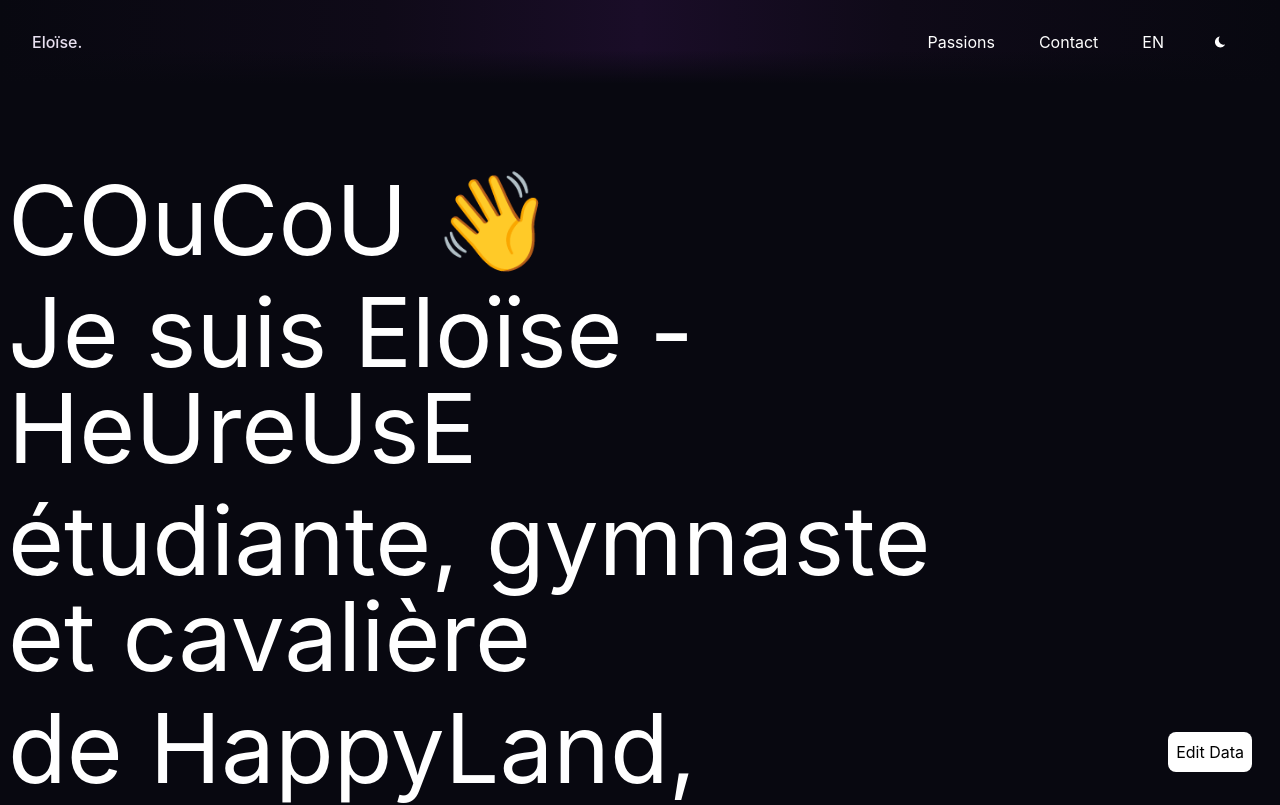
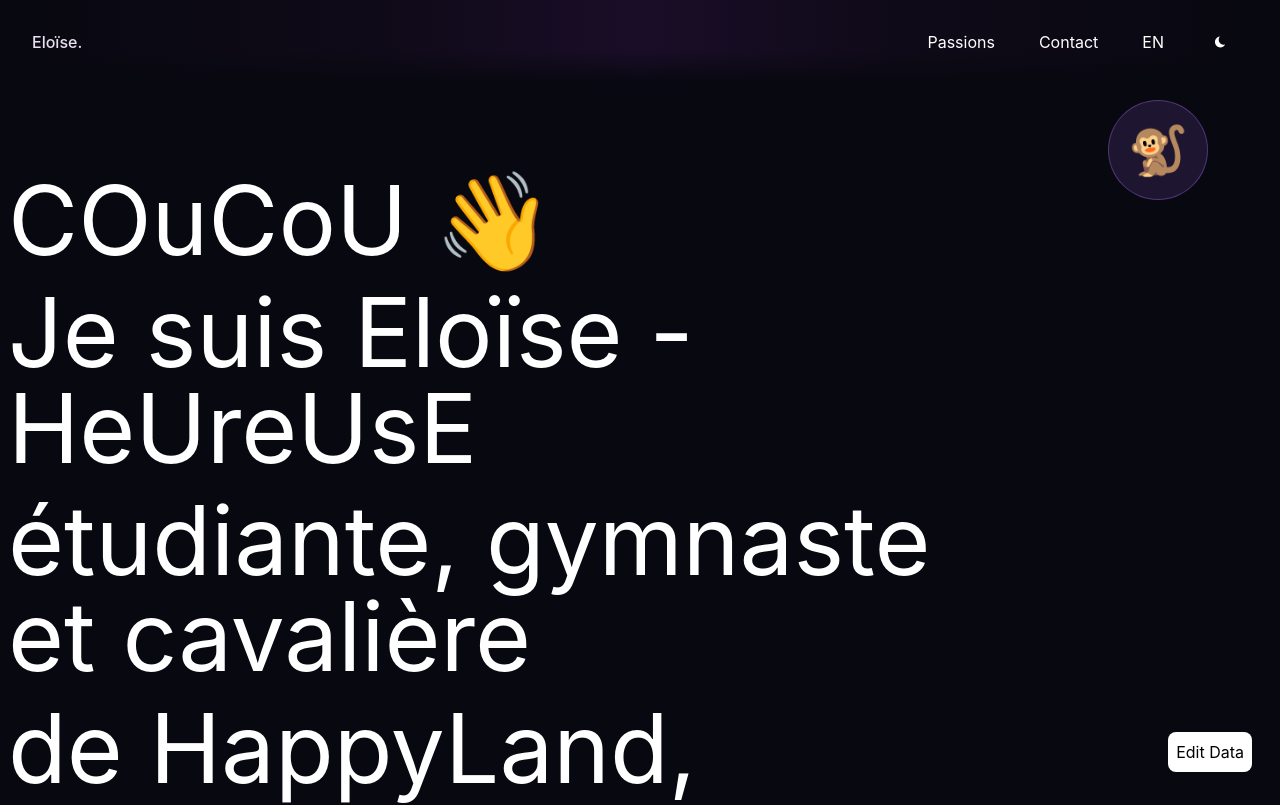
Before and after one commit to EloPapa/SiteWeb, a Next.js app: page / in a window 1280 px wide. Shown: the top 805 px of the page. Built offline with nearby package versions, Linux system fonts and the light colour scheme.

Commit message:
medaillon

```diff
--- a/src/app/globals.css
+++ b/src/app/globals.css
@@ -39,3 +39,25 @@ body {
   -webkit-hyphens: auto;
   -ms-hyphens: auto;
 }
+
+.medallion {
+  position: absolute;
+  top: 100px;
+  right: 72px;  /* centré visuellement entre les deux boutons */
+  width: 100px;
+  height: 100px;
+  border-radius: 50%;
+  display: flex;
+  align-items: center;
+  justify-content: center;
+  font-size: 48px;
+  z-index: 0;
+  pointer-events: none;
+  background: linear-gradient(135deg, #f9c6d0, #f5b8cc);
+  border: 2px solid rgba(220, 120, 150, 0.4);
+}
+
+.dark .medallion {
+  background: rgba(120, 80, 180, 0.2);
+  border: 1.5px solid rgba(160, 100, 220, 0.4);
+}
--- a/src/app/page.js
+++ b/src/app/page.js
@@ -71,6 +71,7 @@ export default function Home() {
 
       <div className="gradient-circle"></div>
       <div className="gradient-circle-bottom"></div>
+      <div className="medallion">🐒</div>
 
       <Header
         handleWorkScroll={handleWorkScroll}
```
